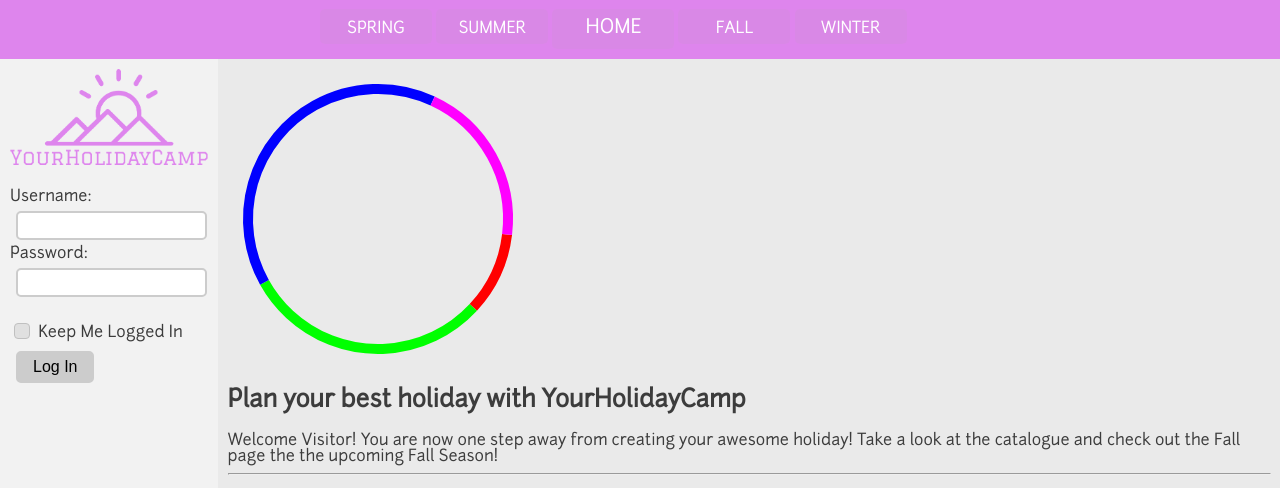
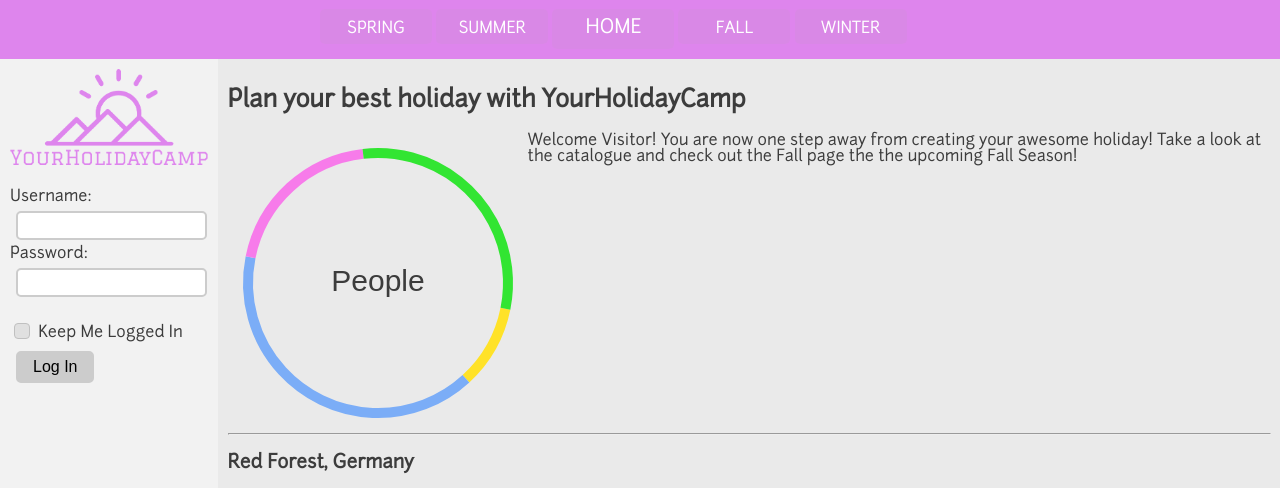
Before and after one commit to Jockerplus/SitoTPS, a plain HTML site: page index.htm in a window 1280 px wide. Shown: the top 488 px of the page. Drawn offline with nearby package versions, Linux system fonts and the light colour scheme; grey boxes are pictures that could not be loaded.

Commit message:
Statistics Release

```diff
--- a/css/style.css
+++ b/css/style.css
@@ -17,7 +17,7 @@
 	50%{background-color:rgb(50, 229, 50);}
 	75%{background-color:rgb(255, 165, 40);}
     100%{background-color:rgb(123, 173, 247);}
-}
+}        </div>        </div>
 
 @-webkit-keyframes wincol {
     0%{background-color:rgb(123, 173, 247);}
@@ -121,6 +121,14 @@ html, body{
   height           : 40px;
   width            :  calc(20% - 6px);
   font-size: 1.2em;
+}
+
+.clear{
+  clear: both;
+}
+
+.stats{
+  float: left;
 }
 
 #header{
--- a/index.htm
+++ b/index.htm
@@ -33,12 +33,11 @@
         </form>
       </div>
       <div id="main">
-        <canvas width=300 height=300 id="test"></canvas>
-        <h2>Plan your best holiday with YourHolidayCamp</h2>
-        Welcome Visitor! You are now one step away from creating your awesome holiday!
-        Take a look at the catalogue and check out the Fall page the the upcoming Fall Season!
-        <hr />
-
+        <h2 >Plan your best holiday with YourHolidayCamp</h2>
+        <canvas width=300 height=300 id="test" class="stats"></canvas>
+        <span>Welcome Visitor! You are now one step away from creating your awesome holiday!
+          Take a look at the catalogue and check out the Fall page the the upcoming Fall Season!</span>
+        <hr class="clear"/>
         <h3>Red Forest, Germany</h3>
 	      <img class="thumbnail" src="./img/red-forest.jpg" height="100" />
         Immersed in the natural silence of the red forest, you will regenerate from the stress of everyday, and fall deeply in
@@ -48,7 +47,7 @@
         <br /><br />
         <a class="link" href="#">Read More</a><br />
 
-		<br><br>
+        <br class="clear"/>
     		<h3>Tokohava National Reserve, Japan</h3>
     		<img class="thumbnail" src="./img/winter-forest.jpeg" height="100" />
         A peaceful piece of nature, away from the civilization
@@ -57,7 +56,7 @@
         <br /><br />
         <a class="link" href="#">Read More</a><br />
 
-		<br><br><br>
+        <br class="clear"/>
     		<h3>San Lorenzo Beach, Spain</h3>
     		<img class="thumbnail" src="./img/summer-beach.jpeg" height="100" />
         A beautiful remote peace of land
@@ -66,7 +65,7 @@
         <br /><br />
         <a class="link" href="#">Read More</a><br />
 
-		<br><br><br>
+        <br class="clear"/>
     		<h3>Tulip Garden, Holland</h3>
     		<img class="thumbnail" src="./img/spring-garden.jpeg" height="100" />
         A peaceful piece of nature, away from the civilization
--- a/js/canvas-components.js
+++ b/js/canvas-components.js
@@ -15,10 +15,11 @@ Animator.prototype.add = function(animatable){
   this.objects.push(animatable);
 }
 
-function Cake(canvas, data){
+function Cake(canvas, data, defaultText){
   var self = this;
   this.canvas = $(canvas);
   this.data = data;
+  this.defaultText = defaultText;
   for(var i = 0; i < this.data.length; i++){
     this.data[i].animationState = 0;
     this.data[i].mouseOnTime = 0;
@@ -40,20 +41,22 @@ function Cake(canvas, data){
 
 Cake.prototype.update = function(){
   this.context.clearRect(0, 0, this.width, this.height);
+  var mouseOn = false;
   for(var i = 0; i < this.data.length; i++){
     if(this.data[i].animationState < 100 || true){
       this.data[i].angle = ((2 * Math.PI) / this.data[i].maxValue)  * this.data[i].value * ((Math.sin(Math.min(this.data[i].animationState, 100) / 100 * Math.PI - (Math.PI / 2)) + 1) / 2);
       this.context.beginPath();
-      this.context.ellipse(this.center.x, this.center.y, this.radius, this.radius, this.data[i].animationState / 5000 + this.prev, 0, this.data[i].angle, false);
+      this.context.ellipse(this.center.x, this.center.y, this.radius, this.radius, this.data[i].animationState / 3000 + this.prev, 0, this.data[i].angle, false);
       this.context.strokeStyle = this.data[i].color;
       this.context.lineWidth = 10 + this.data[i].mouseOnTime / 2;
       this.context.stroke();
       if(this.mouse && this.context.isPointInStroke(this.mouse.x, this.mouse.y)){
+        mouseOn = true;
         var color = hexToRgb(this.data[i].color);
-        this.context.fillStyle = "rgba("+ color.r * (this.data[i].mouseOnTime / 10) +", "+ color.g * (this.data[i].mouseOnTime / 10) +" , "+ color.b * (this.data[i].mouseOnTime / 10) +" , "+ this.data[i].mouseOnTime * 25 +")";
-        this.context.font = "20px sans-serif"
+        this.context.fillStyle = this.data[i].color;
+        this.context.font = Math.min(parseInt(this.data[i].mouseOnTime *3), 30) + "px sans-serif"
         this.context.textAlign = "center";
-        this.context.lineWidth = 1;
+        this.context.textBaseline = "middle";
         this.context.fillText(this.data[i].text, this.center.x, this.center.y);
         if(this.data[i].mouseOnTime < 10){
           this.data[i].mouseOnTime++;
@@ -69,7 +72,14 @@ Cake.prototype.update = function(){
     }
 
   }
-  this.prev = this.data[0].animationState / 5000;
+  this.prev = this.data[0].animationState / 3000;
+  if(!mouseOn && typeof this.defaultText !== "undefined"){
+    this.context.fillStyle = "#3c3c3c";
+    this.context.font = "30px sans-serif"
+    this.context.textAlign = "center";
+    this.context.textBaseline = "middle";
+    this.context.fillText(this.defaultText, this.center.x, this.center.y);
+  }
 }
 
 function getMousePos(canvas, evt) {
--- a/js/script.js
+++ b/js/script.js
@@ -1,8 +1,9 @@
 var animator = new Animator();
-var test = new Cake("#test",[{color: "#ff0000",value: 10,maxValue: 100, text: "Fall  12300"},
-                            {color: "#00ff00",value: 30,maxValue: 100, text: "Summer  45000"},
-                            {color: "#0000ff",value: 40,maxValue: 100, text: "Winter  23000"},
-                            {color: "#ff00ff",value: 20,maxValue: 100, text: "Spring  10000"}]);
+var test = new Cake("#test",[{color: "#ffe228",value: 10,maxValue: 100, text: "Fall  12300"},
+                            {color: "#7badf7",value: 40,maxValue: 100, text: "Winter  23000"},
+                            {color: "#f77bea",value: 20,maxValue: 100, text: "Spring  10000"},
+                            {color: "#32e532",value: 30,maxValue: 100, text: "Summer  45000"},
+                          ], "People");
 animator.add(test);
 
 var colors = new Array(
```
Lines whose indentation alone changed are shown as unchanged.
